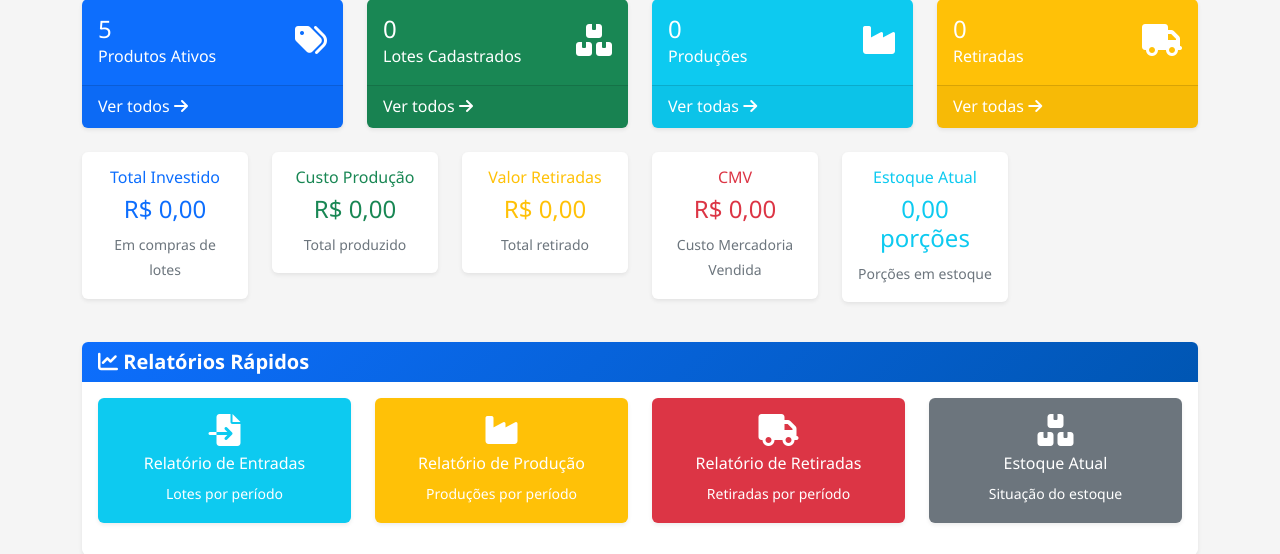
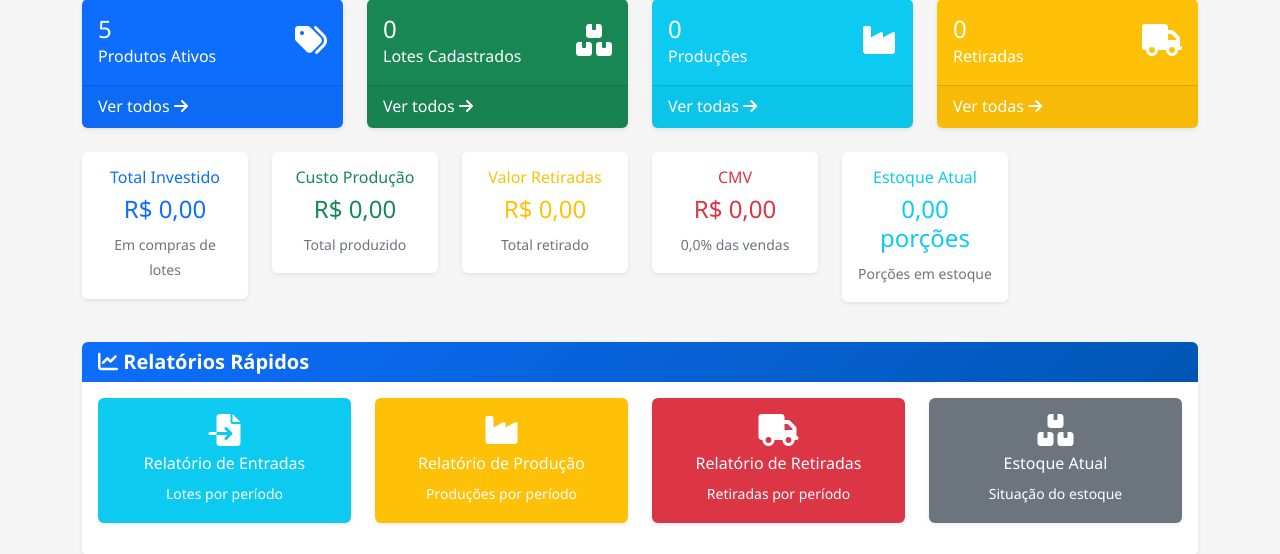
Before and after one commit to alysonpaiva/estoque, a PHP site: page /pages/relatorios/dashboard.php in a window 1280 px wide. Shown: the part 160-714 px from the top of the page. Run offline with PHP 8.4, Linux system fonts and the light colour scheme; data comes from the database, SQL or seed files in the repository; data that the repository does not hold is empty.

Commit message:
🔧 ATUALIZAÇÃO: CMV agora mostra valor (R$) + percentual (%)
✅ Melhorias no Dashboard:
- CMV em valor absoluto (R$)
- CMV em percentual sobre vendas (%)
- Cálculo: CMV% = (CMV ÷ Vendas) × 100
- Interface mais informativa

📊 Exemplo de exibição:
- Valor: R$ 1.234,56
- Percentual: 25,3% das vendas

🎯 Análise financeira mais completa!

```diff
--- a/pages/relatorios/dashboard.php
+++ b/pages/relatorios/dashboard.php
@@ -44,6 +44,15 @@ try {
     $estoqueAtual = $dashboard['valores']['total_producao'] - $dashboard['valores']['total_retiradas'];
     $cmv = $estoqueInicial + $compras - $estoqueAtual;
     $dashboard['valores']['cmv'] = max(0, $cmv); // CMV não pode ser negativo
+
+    // Calcular CMV% (percentual sobre vendas/retiradas)
+    $vendas = $dashboard['valores']['total_retiradas']; // Usando retiradas como base de vendas
+    if ($vendas > 0) {
+        $cmvPercentual = ($dashboard['valores']['cmv'] / $vendas) * 100;
+    } else {
+        $cmvPercentual = 0;
+    }
+    $dashboard['valores']['cmv_percentual'] = $cmvPercentual;
 
 } catch (Exception $e) {
     $erro = 'Erro ao carregar dashboard: ' . $e->getMessage();
@@ -247,7 +256,9 @@ function safeFormatNumber($value, $decimals = 2) {
                     <div class="card-body text-center">
                         <h6 class="card-title text-danger">CMV</h6>
                         <h4 class="text-danger"><?php echo safeFormatMoney($dashboard['valores']['cmv']); ?></h4>
-                        <small class="text-muted">Custo Mercadoria Vendida</small>
+                        <small class="text-muted">
+                            <?php echo number_format($dashboard['valores']['cmv_percentual'], 1, ',', '.'); ?>% das vendas
+                        </small>
                     </div>
                 </div>
             </div>
```
